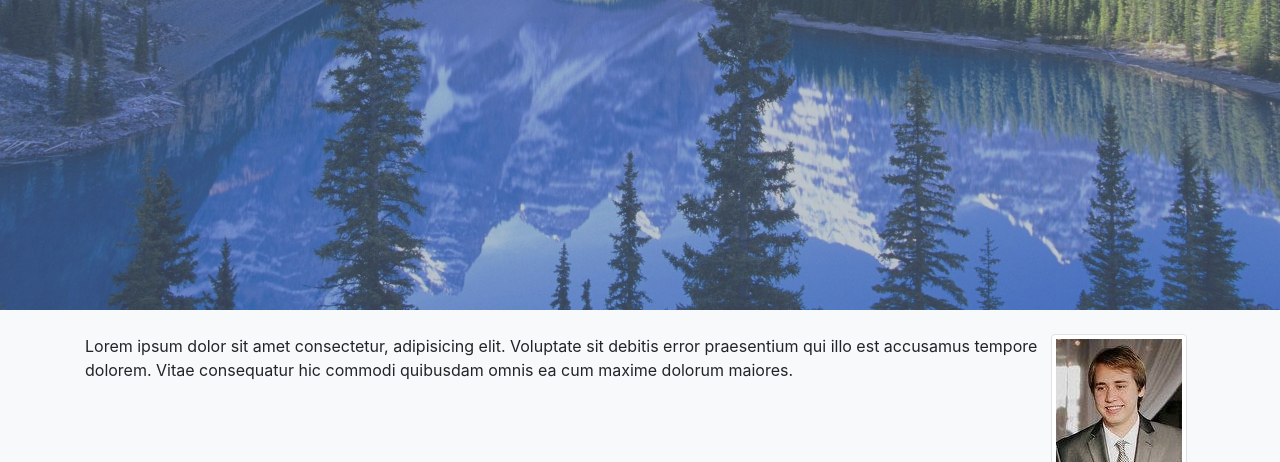
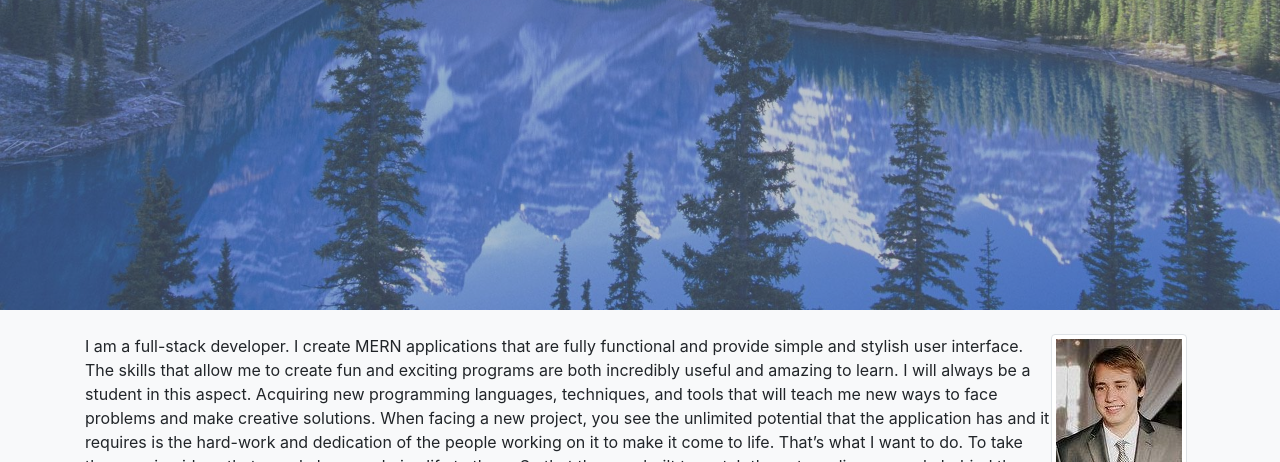
Before and after one commit to CalebHarsh/Portfolio, a plain HTML site: page index.html in a window 1280 px wide. Shown: the part 490-952 px from the top of the page. Drawn offline with nearby package versions, Linux system fonts and the light colour scheme.

Commit message:
Update index.html
added bio

```diff
--- a/index.html
+++ b/index.html
@@ -64,8 +64,14 @@
     <div class="container py-4">
       <!-- Main Section -->
       <p>
-        <img class="float-right img-thumbnail mr-2 mb-2" src="assets/images/caleb_harshman.jpg" alt="Caleb Harshman Profile Picture"> Lorem ipsum dolor sit amet consectetur, adipisicing elit. Voluptate sit debitis error praesentium qui illo est accusamus
-        tempore dolorem. Vitae consequatur hic commodi quibusdam omnis ea cum maxime dolorum maiores.</p>
+        <img class="float-right img-thumbnail mr-2 mb-2" src="assets/images/caleb_harshman.jpg" alt="Caleb Harshman Profile Picture">
+         I am a full-stack  developer. I create MERN applications that are fully functional and provide simple and stylish user interface.
+        The skills that allow me to create fun and exciting programs are both incredibly useful and amazing to learn. I will always be a
+        student in this aspect. Acquiring new programming languages, techniques, and tools that will teach me new ways to face problems
+        and make creative solutions. When facing a new project, you see the unlimited potential that the application has and it requires
+        is the hard-work and dedication of the people working on it to make it come to life. That’s what I want to do. To take the amazing
+        ideas that people have and give life to them. So that they are built to match the extraordinary people behind them.
+      </p>
       <div class="clear"></div>
 
     </div>
```
